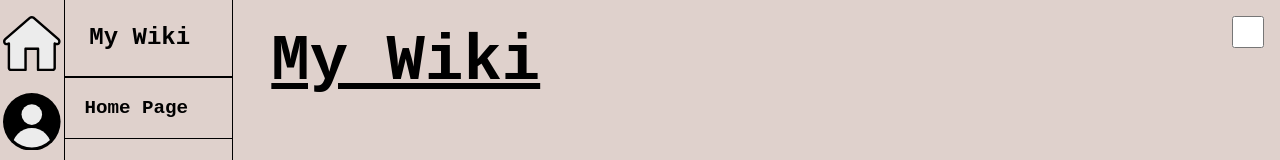
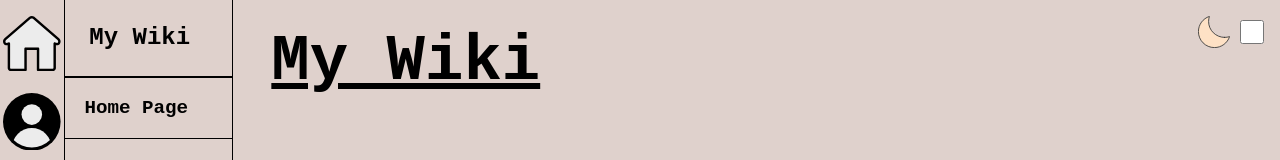
Before and after one commit to JayOneTheSk8/icarus-wiki, a website built with webpack: page index.html in a window 1280 px wide. Shown: the top 160 px of the page. Built offline with nearby package versions, Linux system fonts and the light colour scheme; grey boxes are pictures that could not be loaded.

Commit message:
add dark mode toggle label icon

```diff
--- a/index.html
+++ b/index.html
@@ -6,7 +6,25 @@
         <title>Icarus Wiki</title>
     </head>
     <body class="primary-mode">
-        <input id="dark-mode-toggle" class="dark-mode-toggle" type="checkbox" />
+        <div class="dark-mode-toggle-area">
+            <label for="dark-mode-toggle" class="dark-mode-label">
+                <svg xmlns="http://www.w3.org/2000/svg" xmlns:xlink="http://www.w3.org/1999/xlink" version="1.1" class="dark-mode-label-svg" x="0px" y="0px" width="132.18px" height="132.18px" viewBox="32.25 35.57 132.18 132.18" enable-background="new 32.25 35.57 132.18 132.18" xml:space="preserve">
+                    <g>
+                        <path
+                            fill="#FEE1C5"
+                            stroke="#323334"
+                            stroke-width="3.5"
+                            stroke-linecap="round"
+                            stroke-linejoin="round"
+                            stroke-miterlimit="10"
+                            d="   M142,124c-36.46,0-66-29.54-66-66c0-7.22,1.18-14.18,3.32-20.68C53,46,34,70.78,34,100c0,36.46,29.54,66,66,66   c29.221,0,54-19,62.68-45.32C156.18,122.82,149.221,124,142,124z"
+                        />
+                    </g>
+                </svg>
+            </label>
+            <input id="dark-mode-toggle" class="dark-mode-toggle" type="checkbox" />
+        </div>
+
         <div id="zoomed-image-section" class="zoomed-image-section-hide"></div>
         <div id="zoomed-image-modal" class="zoomed-image-modal-hide"></div>
 
--- a/scss/index.scss
+++ b/scss/index.scss
@@ -397,11 +397,20 @@
     align-items: center;
 }
 
-.dark-mode-toggle {
+/* Dark Mode */
+.dark-mode-toggle-area {
     position: fixed;
     z-index: 4;
-    width: 2em;
-    height: 2em;
     right: 0;
     margin: 1em 1em 0 0;
 }
+
+.dark-mode-label-svg {
+    width: 2em;
+    height: 2em;
+}
+
+.dark-mode-toggle {
+    width: 1.5em;
+    height: 2em;
+}
```
Also changed, not shown: css/index.css, 1 other file.
